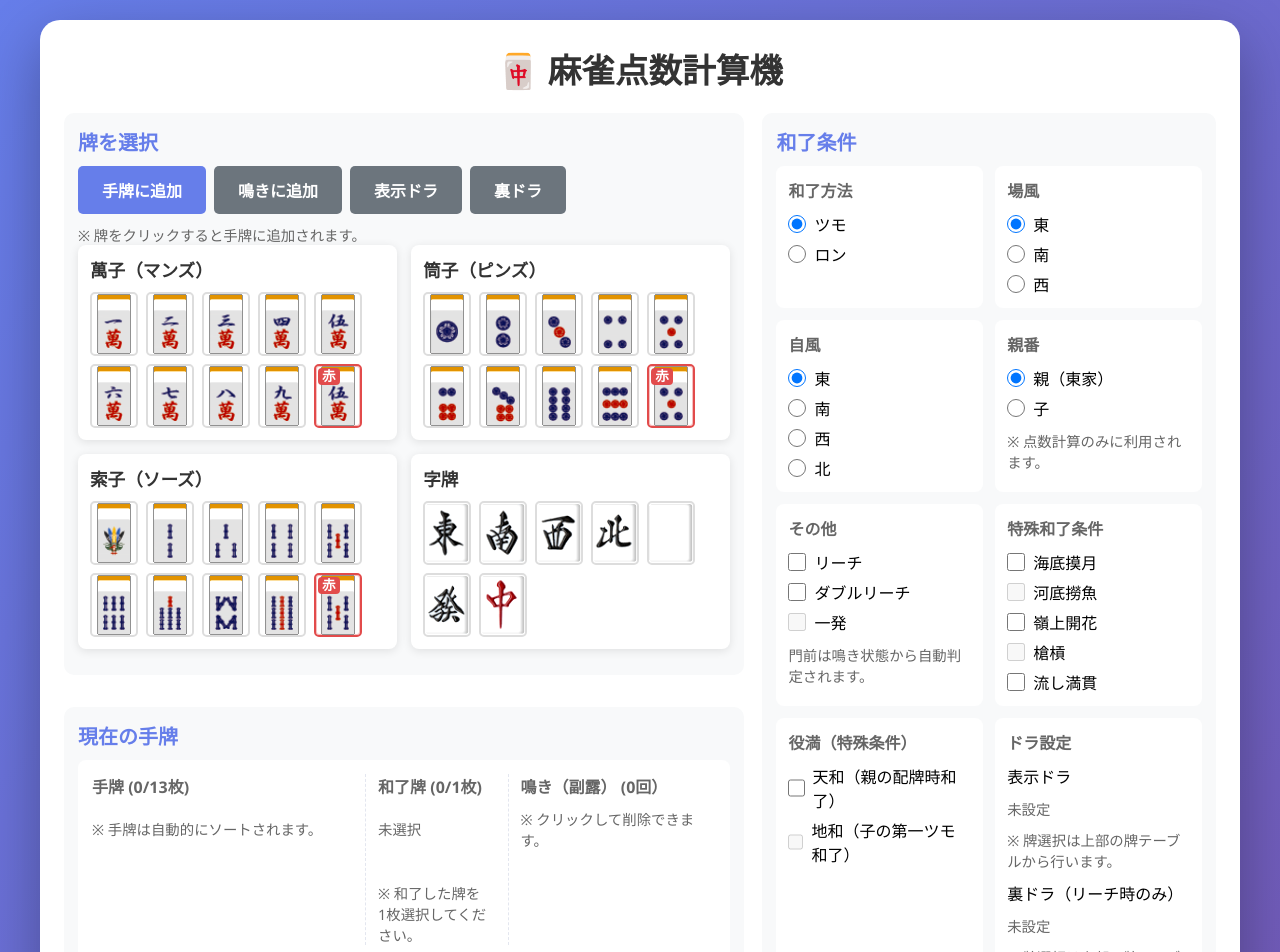
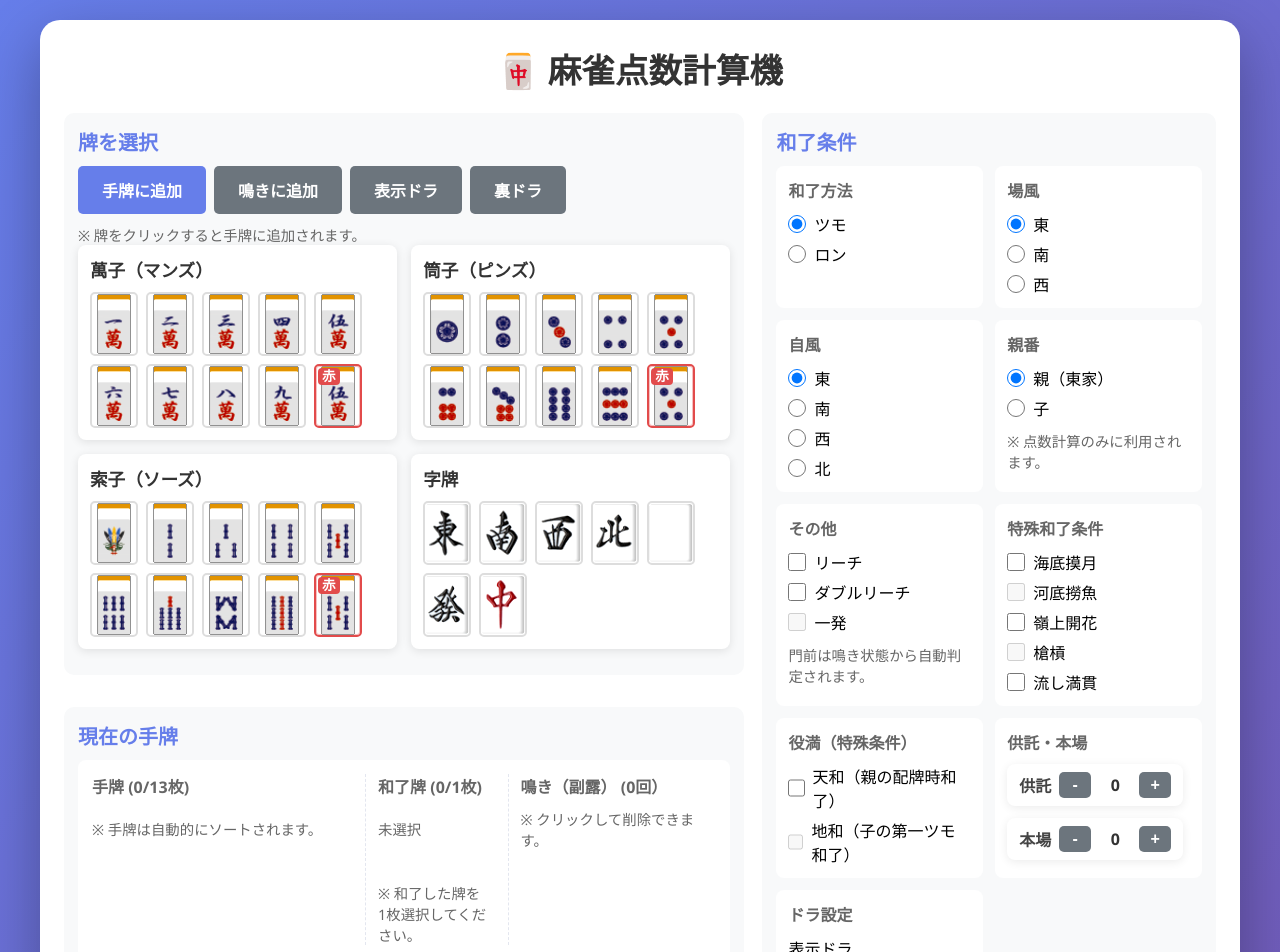
Before and after one commit to hikaru122700/mahjong-nextjs, a Next.js app: page / in a window 1280 px wide. Shown: the top 952 px of the page. Built offline with nearby package versions, Linux system fonts and the light colour scheme.

Commit message:
Add kyotaku and honba scoring

```diff
--- a/app/globals.css
+++ b/app/globals.css
@@ -431,6 +431,39 @@ h1 {
   gap: 6px;
 }
 
+.counter-group {
+  display: flex;
+  flex-wrap: wrap;
+  gap: 12px;
+}
+
+.counter-card {
+  display: flex;
+  align-items: center;
+  gap: 8px;
+  padding: 8px 12px;
+  border-radius: 8px;
+  background: #fff;
+  box-shadow: 0 2px 10px rgba(0, 0, 0, 0.08);
+}
+
+.counter-label {
+  font-weight: 600;
+  color: #444;
+}
+
+.counter-value {
+  min-width: 32px;
+  text-align: center;
+  font-weight: bold;
+  color: #333;
+}
+
+.counter-btn {
+  padding: 4px 10px;
+  min-width: 32px;
+}
+
 @media (max-width: 960px) {
   .layout-grid {
     grid-template-columns: 1fr;
--- a/app/page.tsx
+++ b/app/page.tsx
@@ -80,6 +80,8 @@ const cloneOptionsForHistory = (options: AgariOptions): AgariOptions => ({
   doraTiles: options.doraTiles ? [...options.doraTiles] : [],
   uraDoraTiles: options.uraDoraTiles ? [...options.uraDoraTiles] : [],
   redDora: options.redDora ? { ...options.redDora } : undefined,
+  kyotaku: options.kyotaku ?? 0,
+  honba: options.honba ?? 0,
 });
 
 const formatBooleanOption = (value?: boolean) => (value ? 'あり' : 'なし');
@@ -108,6 +110,8 @@ export default function Home() {
   const [isNagashiMangan, setIsNagashiMangan] = useState<boolean>(false);
   const [doraTiles, setDoraTiles] = useState<Tile[]>([]);
   const [uraDoraTiles, setUraDoraTiles] = useState<Tile[]>([]);
+  const [kyotakuCount, setKyotakuCount] = useState<number>(0);
+  const [honbaCount, setHonbaCount] = useState<number>(0);
   const [akaDora, setAkaDora] = useState<{ man: boolean; pin: boolean; sou: boolean }>({
     man: false,
     pin: false,
@@ -279,6 +283,8 @@ export default function Home() {
       sou: Boolean(entry.options.redDora?.sou)
     };
     setAkaDora(nextAkaDora);
+    setKyotakuCount(Math.max(0, Math.floor(entry.options.kyotaku ?? 0)));
+    setHonbaCount(Math.max(0, Math.floor(entry.options.honba ?? 0)));
 
     const nextRedHandFlags = entry.hand.map(() => false);
     const nextRedMeldFlags = restoredMelds.map(meld => meld.tiles.map(() => false));
@@ -627,7 +633,9 @@ export default function Home() {
         man: akaDora.man ? 1 : 0,
         pin: akaDora.pin ? 1 : 0,
         sou: akaDora.sou ? 1 : 0
-      }
+      },
+      kyotaku: kyotakuCount,
+      honba: honbaCount
     };
 
     const calcOptions: AgariOptions = {
@@ -1206,6 +1214,47 @@ export default function Home() {
                   </label>
                 </div>
               </div>
+              <div className="option-group">
+                <div className="option-title">供託・本場</div>
+                <div className="counter-group">
+                  <div className="counter-card">
+                    <span className="counter-label">供託</span>
+                    <button
+                      type="button"
+                      className="btn btn-secondary counter-btn"
+                      onClick={() => setKyotakuCount(prev => Math.max(0, prev - 1))}
+                    >
+                      -
+                    </button>
+                    <span className="counter-value">{kyotakuCount}</span>
+                    <button
+                      type="button"
+                      className="btn btn-secondary counter-btn"
+                      onClick={() => setKyotakuCount(prev => prev + 1)}
+                    >
+                      +
+                    </button>
+                  </div>
+                  <div className="counter-card">
+                    <span className="counter-label">本場</span>
+                    <button
+                      type="button"
+                      className="btn btn-secondary counter-btn"
+                      onClick={() => setHonbaCount(prev => Math.max(0, prev - 1))}
+                    >
+                      -
+                    </button>
+                    <span className="counter-value">{honbaCount}</span>
+                    <button
+                      type="button"
+                      className="btn btn-secondary counter-btn"
+                      onClick={() => setHonbaCount(prev => prev + 1)}
+                    >
+                      +
+                    </button>
+                  </div>
+                </div>
+              </div>
             <div className="option-group">
               <div className="option-title">ドラ設定</div>
               <div className="dora-block">
@@ -1370,6 +1419,8 @@ export default function Home() {
               <div>嶺上: {formatBooleanOption(isRinshan)}</div>
               <div>槍槓: {formatBooleanOption(isChankan)}</div>
               <div>流し満貫: {formatBooleanOption(isNagashiMangan)}</div>
+              <div>供託: {kyotakuCount}</div>
+              <div>本場: {honbaCount}</div>
             </div>
           )}
           {activeInfoTab === 'result' && (
@@ -1388,6 +1439,22 @@ export default function Home() {
                     <span className="result-label">点数</span>
                     <span className="result-value">{result.score}</span>
                   </div>
+                  {result.scoreBreakdown && (
+                    <>
+                      <div className="result-row">
+                        <span className="result-label">基本点</span>
+                        <span className="result-value">{result.scoreBreakdown.baseText}</span>
+                      </div>
+                      <div className="result-row">
+                        <span className="result-label">本場</span>
+                        <span className="result-value">{result.scoreBreakdown.honbaText ?? 'なし'}</span>
+                      </div>
+                      <div className="result-row">
+                        <span className="result-label">供託</span>
+                        <span className="result-value">{result.scoreBreakdown.kyotakuText ?? 'なし'}</span>
+                      </div>
+                    </>
+                  )}
                 </div>
                 <div className="yaku-list">
                   <div style={{ fontWeight: 'bold', marginBottom: '10px', color: '#667eea', fontSize: '1.1em' }}>
@@ -1511,12 +1578,21 @@ export default function Home() {
                             <div>嶺上: {formatBooleanOption(entry.options.isRinshan)}</div>
                             <div>槍槓: {formatBooleanOption(entry.options.isChankan)}</div>
                             <div>流し満貫: {formatBooleanOption(entry.options.isNagashiMangan)}</div>
+                            <div>供託: {entry.options.kyotaku ?? 0}</div>
+                            <div>本場: {entry.options.honba ?? 0}</div>
                           </div>
                         )}
                         {activeHistoryTab === 'result' && (
                           <div>
                             <div>翻数: {entry.result.han}翻 / 符: {entry.result.fu}符</div>
                             <div style={{ marginTop: '4px' }}>点数: {entry.result.score}</div>
+                            {entry.result.scoreBreakdown && (
+                              <>
+                                <div style={{ marginTop: '4px' }}>基本点: {entry.result.scoreBreakdown.baseText}</div>
+                                <div style={{ marginTop: '4px' }}>本場: {entry.result.scoreBreakdown.honbaText ?? 'なし'}</div>
+                                <div style={{ marginTop: '4px' }}>供託: {entry.result.scoreBreakdown.kyotakuText ?? 'なし'}</div>
+                              </>
+                            )}
                             <div style={{ marginTop: '4px' }}>成立役: {entry.result.yaku.map(y => `${y.name}(${y.han}翻)`).join('、 ')}</div>
                           </div>
                         )}
--- a/lib/mahjong.ts
+++ b/lib/mahjong.ts
@@ -36,6 +36,8 @@ export interface AgariOptions {
     pin: number;
     sou: number;
   };
+  kyotaku?: number;
+  honba?: number;
 }
 
 export interface CalculationResult {
@@ -43,6 +45,15 @@ export interface CalculationResult {
   fu: number;
   score: string;
   yaku: Yaku[];
+  scoreBreakdown?: ScoreBreakdown;
+}
+
+export interface ScoreBreakdown {
+  baseText: string;
+  honbaText: string | null;
+  kyotakuText: string | null;
+  totalText: string;
+  totalPoints: number;
 }
 
 export const TILES = {
@@ -1469,6 +1480,12 @@ export function calculateFu(
 }
 
 export function calculateFinalScore(han: number, fu: number, isOya: boolean, isTsumo: boolean): string {
+  return getBaseScoreDetails(han, fu, isOya, isTsumo).baseText;
+}
+
+const normalizeCount = (value?: number) => Math.max(0, Math.floor(value ?? 0));
+
+const getBaseScoreDetails = (han: number, fu: number, isOya: boolean, isTsumo: boolean) => {
   let baseScore: number;
 
   // 満貫以上
@@ -1483,26 +1500,91 @@ export function calculateFinalScore(han: number, fu: number, isOya: boolean, isT
     baseScore = fu * Math.pow(2, 2 + han);
   }
 
-  let score: string;
   if (isOya) {
     if (isTsumo) {
       const perPerson = Math.ceil(baseScore * 2 / 100) * 100;
-      score = `${perPerson}点オール（合計${perPerson * 3}点）`;
+      return {
+        baseText: `${perPerson}点オール（合計${perPerson * 3}点）`,
+        baseTotal: perPerson * 3,
+        perPerson
+      };
+    }
+    const ron = Math.ceil(baseScore * 6 / 100) * 100;
+    return { baseText: `${ron}点`, baseTotal: ron, ron };
+  }
+
+  if (isTsumo) {
+    const ko = Math.ceil(baseScore / 100) * 100;
+    const oya = Math.ceil(baseScore * 2 / 100) * 100;
+    return {
+      baseText: `子: ${ko}点、親: ${oya}点（合計${ko * 2 + oya}点）`,
+      baseTotal: ko * 2 + oya,
+      ko,
+      oya
+    };
+  }
+
+  const ron = Math.ceil(baseScore * 4 / 100) * 100;
+  return { baseText: `${ron}点`, baseTotal: ron, ron };
+};
+
+export const calculateFinalScoreWithBonus = (
+  han: number,
+  fu: number,
+  isOya: boolean,
+  isTsumo: boolean,
+  honba?: number,
+  kyotaku?: number
+): ScoreBreakdown => {
+  const normalizedHonba = normalizeCount(honba);
+  const normalizedKyotaku = normalizeCount(kyotaku);
+  const honbaPoints = normalizedHonba * 300;
+  const kyotakuPoints = normalizedKyotaku * 1000;
+  const baseDetails = getBaseScoreDetails(han, fu, isOya, isTsumo);
+  const totalPoints = baseDetails.baseTotal + honbaPoints + kyotakuPoints;
+
+  let totalText: string;
+  if (isOya) {
+    if (isTsumo) {
+      const perPerson = baseDetails.perPerson ?? 0;
+      const perPersonTotal = perPerson + normalizedHonba * 100;
+      const totalPayment = perPersonTotal * 3;
+      totalText = kyotakuPoints > 0
+        ? `${perPersonTotal}点オール（合計${totalPayment}点） + 供託${kyotakuPoints}点 = 合計${totalPoints}点`
+        : `${perPersonTotal}点オール（合計${totalPayment}点）`;
     } else {
-      score = `${Math.ceil(baseScore * 6 / 100) * 100}点`;
-    }
+      const ron = (baseDetails.ron ?? 0) + honbaPoints;
+      totalText = kyotakuPoints > 0
+        ? `${ron}点 + 供託${kyotakuPoints}点 = 合計${totalPoints}点`
+        : `${ron}点`;
+    }
+  } else if (isTsumo) {
+    const ko = (baseDetails.ko ?? 0) + normalizedHonba * 100;
+    const oya = (baseDetails.oya ?? 0) + normalizedHonba * 100;
+    const totalPayment = ko * 2 + oya;
+    totalText = kyotakuPoints > 0
+      ? `子: ${ko}点、親: ${oya}点（合計${totalPayment}点） + 供託${kyotakuPoints}点 = 合計${totalPoints}点`
+      : `子: ${ko}点、親: ${oya}点（合計${totalPayment}点）`;
   } else {
-    if (isTsumo) {
-      const ko = Math.ceil(baseScore / 100) * 100;
-      const oya = Math.ceil(baseScore * 2 / 100) * 100;
-      score = `子: ${ko}点、親: ${oya}点（合計${ko * 2 + oya}点）`;
-    } else {
-      score = `${Math.ceil(baseScore * 4 / 100) * 100}点`;
-    }
-  }
-
-  return score;
-}
+    const ron = (baseDetails.ron ?? 0) + honbaPoints;
+    totalText = kyotakuPoints > 0
+      ? `${ron}点 + 供託${kyotakuPoints}点 = 合計${totalPoints}点`
+      : `${ron}点`;
+  }
+
+  const honbaText = normalizedHonba > 0
+    ? (isTsumo ? `${normalizedHonba * 100}点オール（合計${honbaPoints}点）` : `${honbaPoints}点`)
+    : null;
+  const kyotakuText = normalizedKyotaku > 0 ? `${kyotakuPoints}点` : null;
+
+  return {
+    baseText: baseDetails.baseText,
+    honbaText,
+    kyotakuText,
+    totalText,
+    totalPoints
+  };
+};
 
 export function calculateScore(
   hand: Tile[],
@@ -1549,7 +1631,14 @@ export function calculateScore(
   const fu = calculateFu(fullHand, winningTile, options.isTsumo, isMenzenHand, options.bakaze, options.jikaze, melds);
 
   // 点数計算
-  const score = calculateFinalScore(totalHan, fu, options.isOya, options.isTsumo);
-
-  return { han: totalHan, fu, score, yaku };
-}
+  const scoreBreakdown = calculateFinalScoreWithBonus(
+    totalHan,
+    fu,
+    options.isOya,
+    options.isTsumo,
+    options.honba,
+    options.kyotaku
+  );
+
+  return { han: totalHan, fu, score: scoreBreakdown.totalText, yaku, scoreBreakdown };
+}
```
Also changed, not shown: 1 other file (tests, documents, lock files or other folders).
